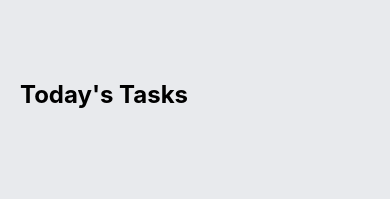
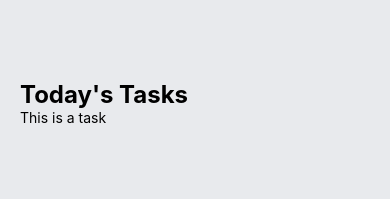
Before and after one commit to JayHansea/Tudoo, a React Native app: screen / in a window 390 px wide. Shown: the top 199 px of the page. Built offline with nearby package versions, Linux system fonts and the light colour scheme.

Commit message:
created reuseable component

```diff
--- a/App.js
+++ b/App.js
@@ -1,5 +1,6 @@
 import { StatusBar } from 'expo-status-bar';
 import { StyleSheet, Text, View } from 'react-native';
+import Task from './components/Task';
 
 export default function App() {
   return (
@@ -9,6 +10,7 @@
         <Text style={styles.sectionTitle}>Today's Tasks</Text>
         <View style={styles.items}>
           {/* This is where the tasks will go! */}
+          <Task />
         </View>
       </View>
     </View>
--- /dev/null
+++ b/components/Task.js
@@ -0,0 +1,16 @@
+import React from "react";
+import { View, Text, StyleSheet } from "react-native";
+
+const Task = (props) => {
+    return (
+        <View>
+            <Text>This is a task</Text>
+        </View>
+    )
+}
+
+const styles = StyleSheet.create({
+
+});
+
+export default Task;
```
